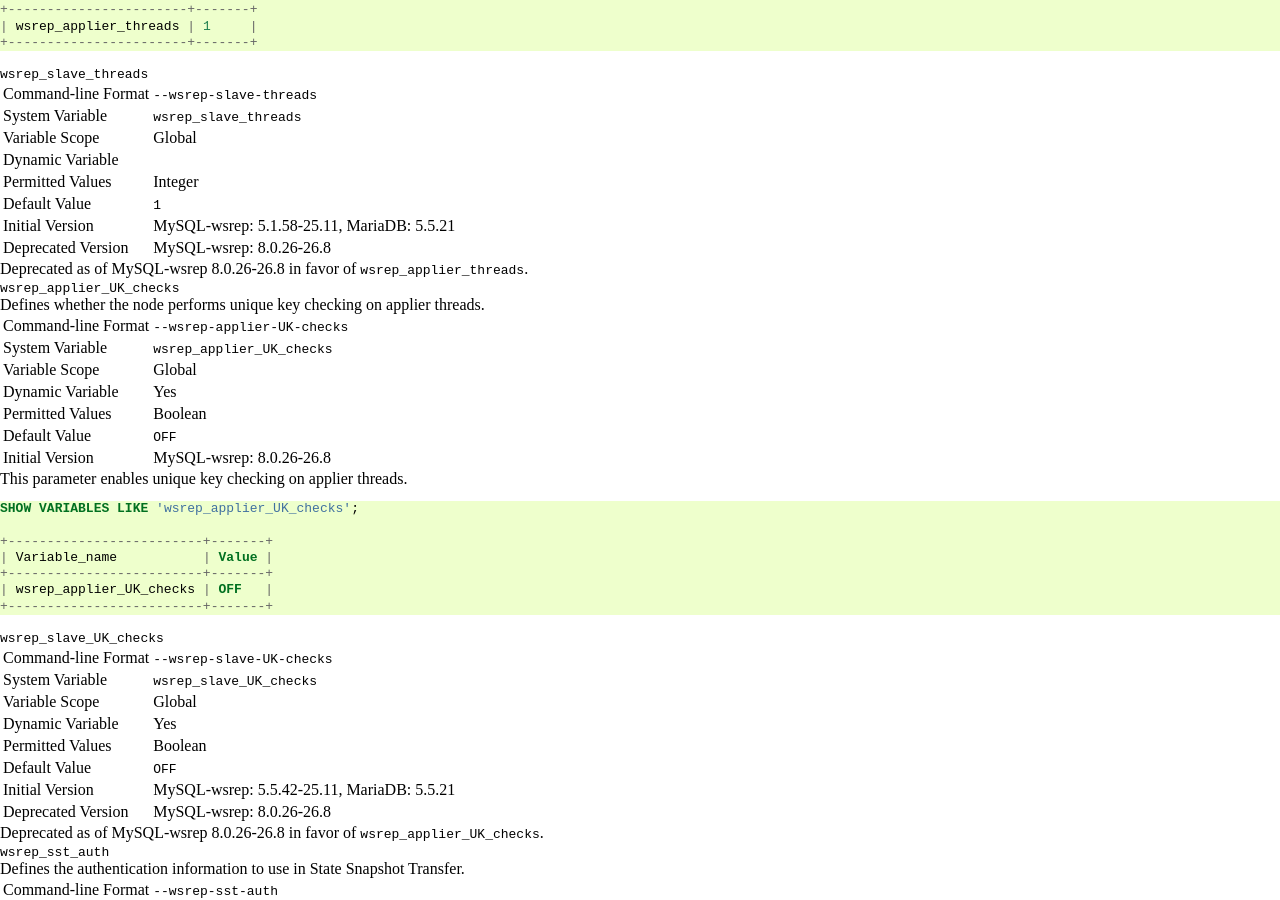
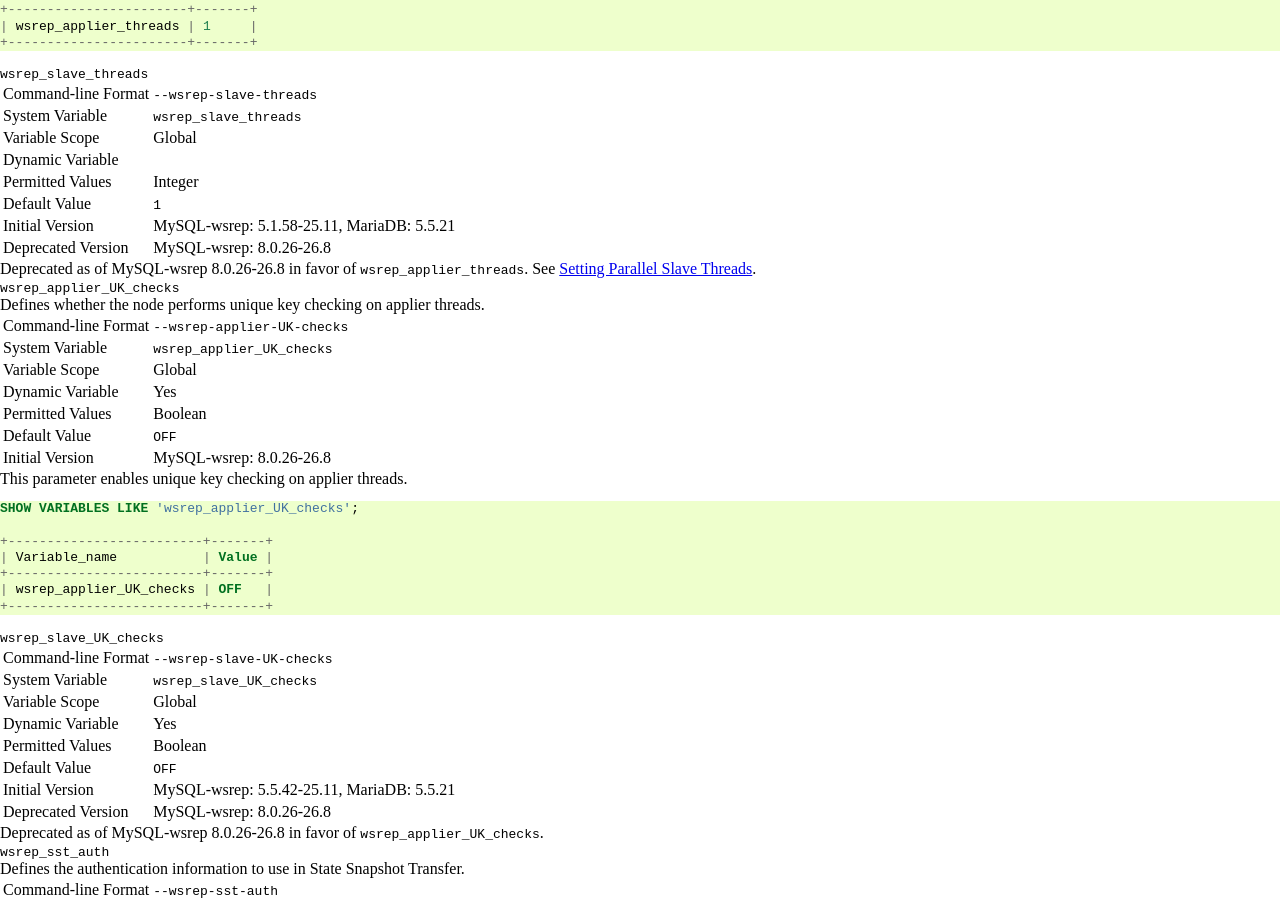
Before and after one commit to codership/documentation, a Sphinx documentation site: the page built from galeracluster/source/documentation/mysql-wsrep-options.rst, in a window 1280 px wide and 900 px high, scrolled down 17357 px. Built offline with Sphinx 7.4.7, drawn with Linux system fonts in a browser that asks for light colours; comment, search, counter and statistics services are not loaded.

Commit message:
One link added

```diff
--- a/galeracluster/source/documentation/mysql-wsrep-options.rst
+++ b/galeracluster/source/documentation/mysql-wsrep-options.rst
@@ -1541,7 +1541,7 @@ Instead of concrete recommendations, there are some general guidelines that you
    "Initial Version", "MySQL-wsrep: 5.1.58-25.11, MariaDB: 5.5.21"
    "Deprecated Version", "MySQL-wsrep: 8.0.26-26.8"
 
-Deprecated as of MySQL-wsrep 8.0.26-26.8 in favor of ``wsrep_applier_threads``.
+Deprecated as of MySQL-wsrep 8.0.26-26.8 in favor of ``wsrep_applier_threads``. See :doc:`Setting Parallel Slave Threads <../kb/parallel-applier-threads>`.
 
 .. _`wsrep_applier_UK_checks`:
 .. rst-class:: section-heading
```
